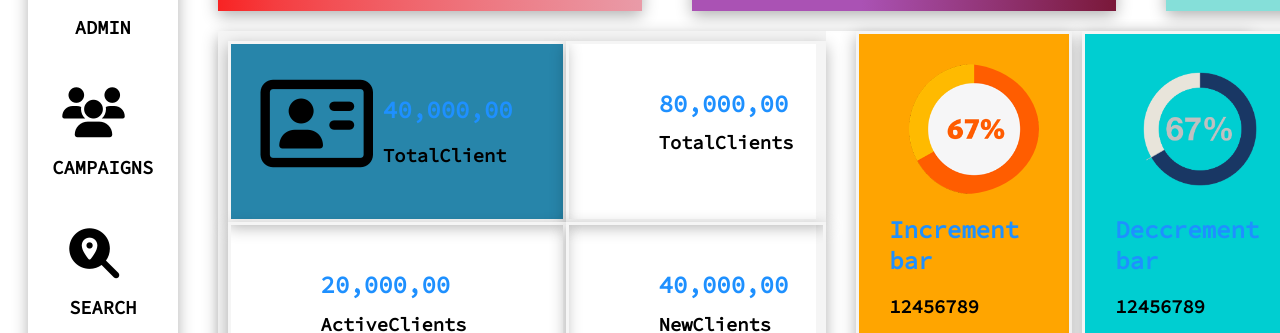
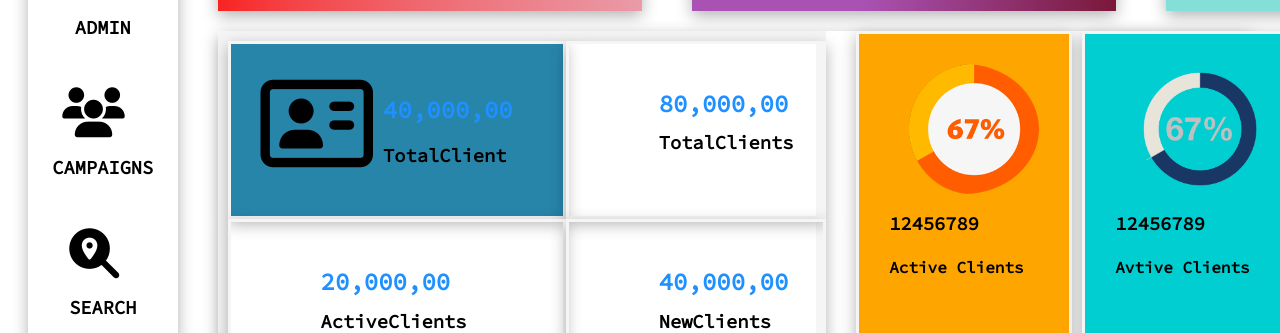
Before and after one commit to ab-rai/dashboard, a plain HTML site: page index.html in a window 1280 px wide. Shown: the part 467-800 px from the top of the page. Drawn offline with Linux system fonts and the light colour scheme.

Commit message:
Update index.html

```diff
--- a/index.html
+++ b/index.html
@@ -138,7 +138,7 @@
               <img src="orange_bar.png" class="blue_bar" />
             </div>
             <div>
-              <h2>Increment bar</h2>
+
               <h3>12456789</h3>
               <h4>Active Clients</h4>
             </div>
@@ -148,7 +148,7 @@
               <img src="blue_bar.png" class="blue_bar" />
             </div>
             <div>
-              <h2>Deccrement bar</h2>
+
               <h3>12456789</h3>
               <h4>Avtive Clients</h4>
             </div>
```
